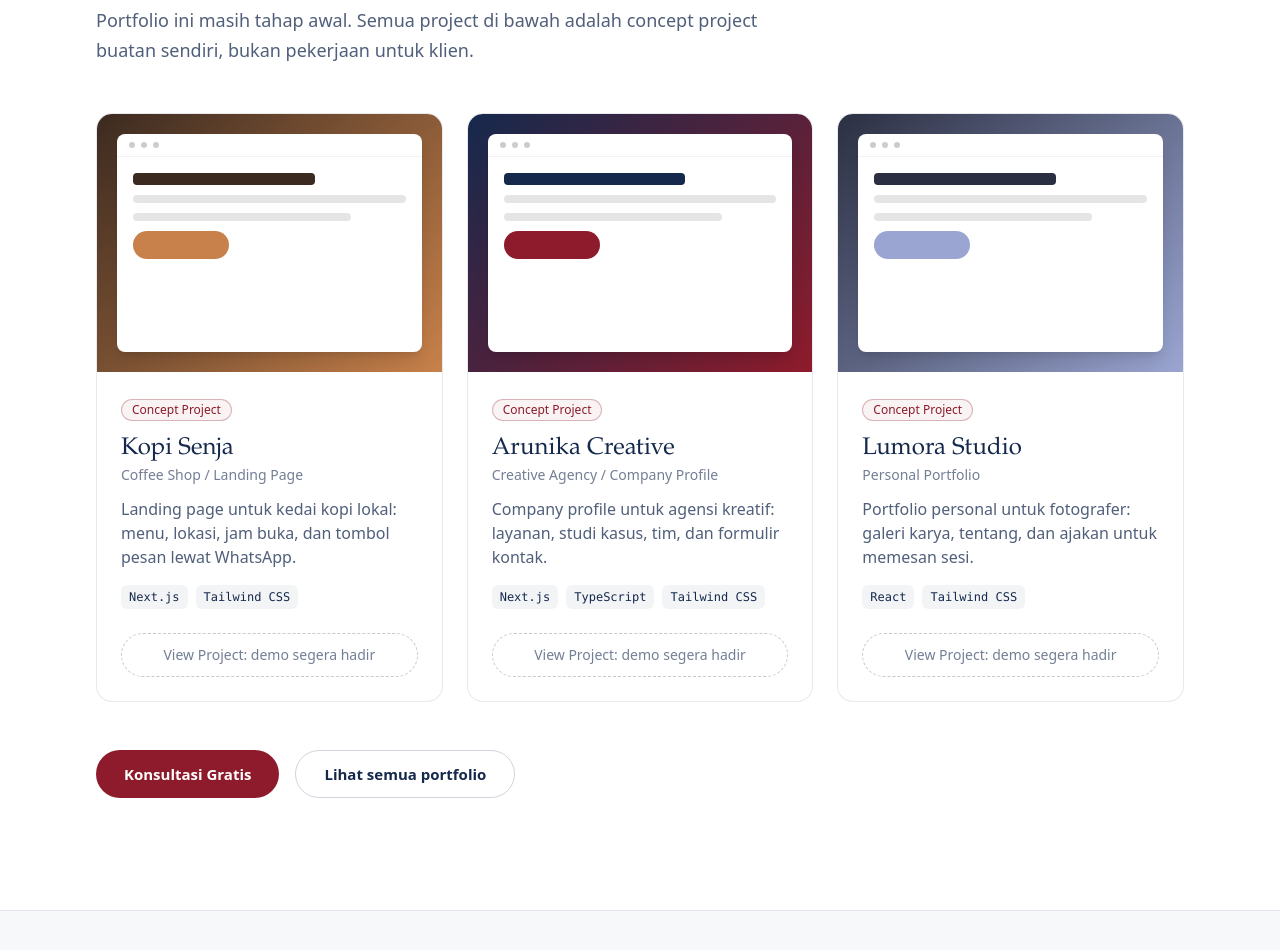
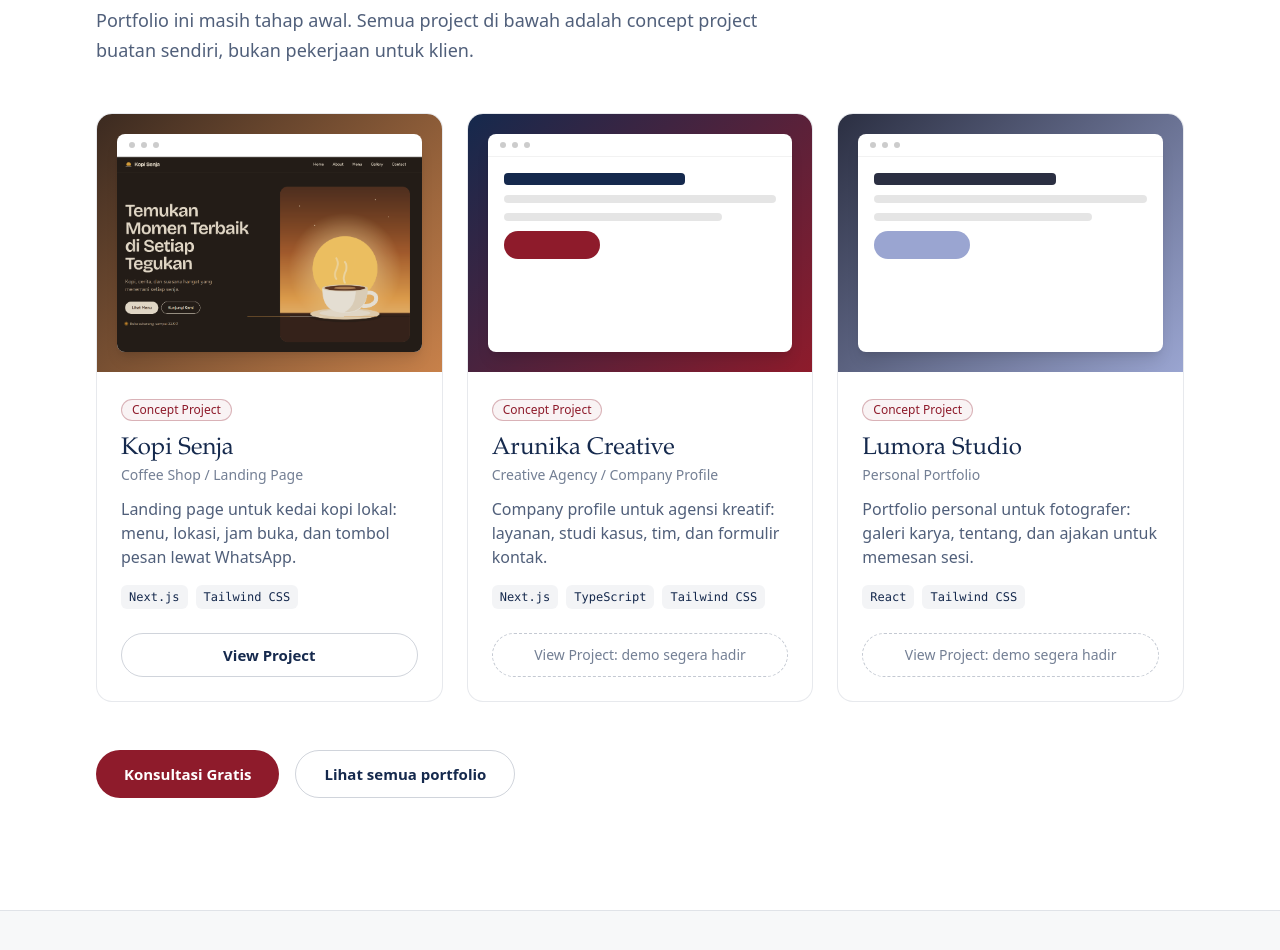
Before and after one commit to AdrielRaynard/Website-Pribadi-Fireflies, a Next.js app: page / in a window 1280 px wide. Shown: the part 2680-3630 px from the top of the page. Built offline with nearby package versions, Linux system fonts and the light colour scheme.

Commit message:
Menambahkan link ke Kopi Senja

```diff
--- a/components/ProjectCard.tsx
+++ b/components/ProjectCard.tsx
@@ -1,17 +1,24 @@
 import Link from "next/link";
+import Image from "next/image";
 import type { Project } from "@/data/site";
 
 export default function ProjectCard({ project: p }: { project: Project }) {
   return (
     <article className="card group overflow-hidden hover:-translate-y-1 hover:border-ink/30">
-      <div aria-hidden="true" className="aspect-[4/3] p-5" style={{ background: `linear-gradient(135deg, ${p.colors[0]}, ${p.colors[1]})` }}>
-        <div className="h-full overflow-hidden rounded-lg bg-white shadow-lg transition duration-500 group-hover:scale-[1.03]">
-          <div className="flex gap-1.5 border-b border-black/5 px-3 py-2"><i className="h-1.5 w-1.5 rounded-full bg-black/20" /><i className="h-1.5 w-1.5 rounded-full bg-black/20" /><i className="h-1.5 w-1.5 rounded-full bg-black/20" /></div>
-          <div className="space-y-2.5 p-4">
-            <div className="h-3 w-2/3 rounded" style={{ background: p.colors[0] }} />
-            <div className="h-2 w-full rounded bg-black/10" /><div className="h-2 w-4/5 rounded bg-black/10" />
-            <div className="mt-4 h-7 w-24 rounded-full" style={{ background: p.colors[1] }} />
-          </div>
+      <div aria-hidden={p.image ? undefined : "true"} className="aspect-[4/3] p-5" style={{ background: `linear-gradient(135deg, ${p.colors[0]}, ${p.colors[1]})` }}>
+        <div className="flex h-full flex-col overflow-hidden rounded-lg bg-white shadow-lg transition duration-500 group-hover:scale-[1.03]">
+          <div className="flex shrink-0 gap-1.5 border-b border-black/5 px-3 py-2"><i className="h-1.5 w-1.5 rounded-full bg-black/20" /><i className="h-1.5 w-1.5 rounded-full bg-black/20" /><i className="h-1.5 w-1.5 rounded-full bg-black/20" /></div>
+          {p.image ? (
+            <div className="relative min-h-0 flex-1">
+              <Image src={p.image} alt={`${p.name} website preview`} fill sizes="(max-width: 768px) 100vw, (max-width: 1024px) 50vw, 33vw" className="object-cover object-top" />
+            </div>
+          ) : (
+            <div className="space-y-2.5 p-4">
+              <div className="h-3 w-2/3 rounded" style={{ background: p.colors[0] }} />
+              <div className="h-2 w-full rounded bg-black/10" /><div className="h-2 w-4/5 rounded bg-black/10" />
+              <div className="mt-4 h-7 w-24 rounded-full" style={{ background: p.colors[1] }} />
+            </div>
+          )}
         </div>
       </div>
       <div className="p-6">
--- a/data/site.ts
+++ b/data/site.ts
@@ -40,10 +40,10 @@ export const why = [
 
 export type Project = {
   slug: string; name: string; category: string; description: string;
-  stack: string[]; colors: [string, string]; url?: string; // isi url jika demo sudah online
+  stack: string[]; colors: [string, string]; url?: string; image?: string; // isi url jika demo sudah online
 };
 export const projects: Project[] = [
-  { slug: "kopi-senja", name: "Kopi Senja", category: "Coffee Shop / Landing Page", description: "Landing page untuk kedai kopi lokal: menu, lokasi, jam buka, dan tombol pesan lewat WhatsApp.", stack: ["Next.js", "Tailwind CSS"], colors: ["#3b2a20", "#c8814a"] },
+  { slug: "kopi-senja", name: "Kopi Senja", category: "Coffee Shop / Landing Page", description: "Landing page untuk kedai kopi lokal: menu, lokasi, jam buka, dan tombol pesan lewat WhatsApp.", stack: ["Next.js", "Tailwind CSS"], colors: ["#3b2a20", "#c8814a"], url: "https://concept-project-kopi-senja.vercel.app/", image: "/images/brand/kopi-senja-preview.png" },
   { slug: "arunika-creative", name: "Arunika Creative", category: "Creative Agency / Company Profile", description: "Company profile untuk agensi kreatif: layanan, studi kasus, tim, dan formulir kontak.", stack: ["Next.js", "TypeScript", "Tailwind CSS"], colors: ["#15294d", "#8e1b2b"] },
   { slug: "lumora-studio", name: "Lumora Studio", category: "Personal Portfolio", description: "Portfolio personal untuk fotografer: galeri karya, tentang, dan ajakan untuk memesan sesi.", stack: ["React", "Tailwind CSS"], colors: ["#2b2f42", "#9aa5d1"] },
 ];
```
Also changed, not shown: public/images/brand/kopi-senja-preview.png (added), 1 other file (tests, documents, lock files or other folders).
